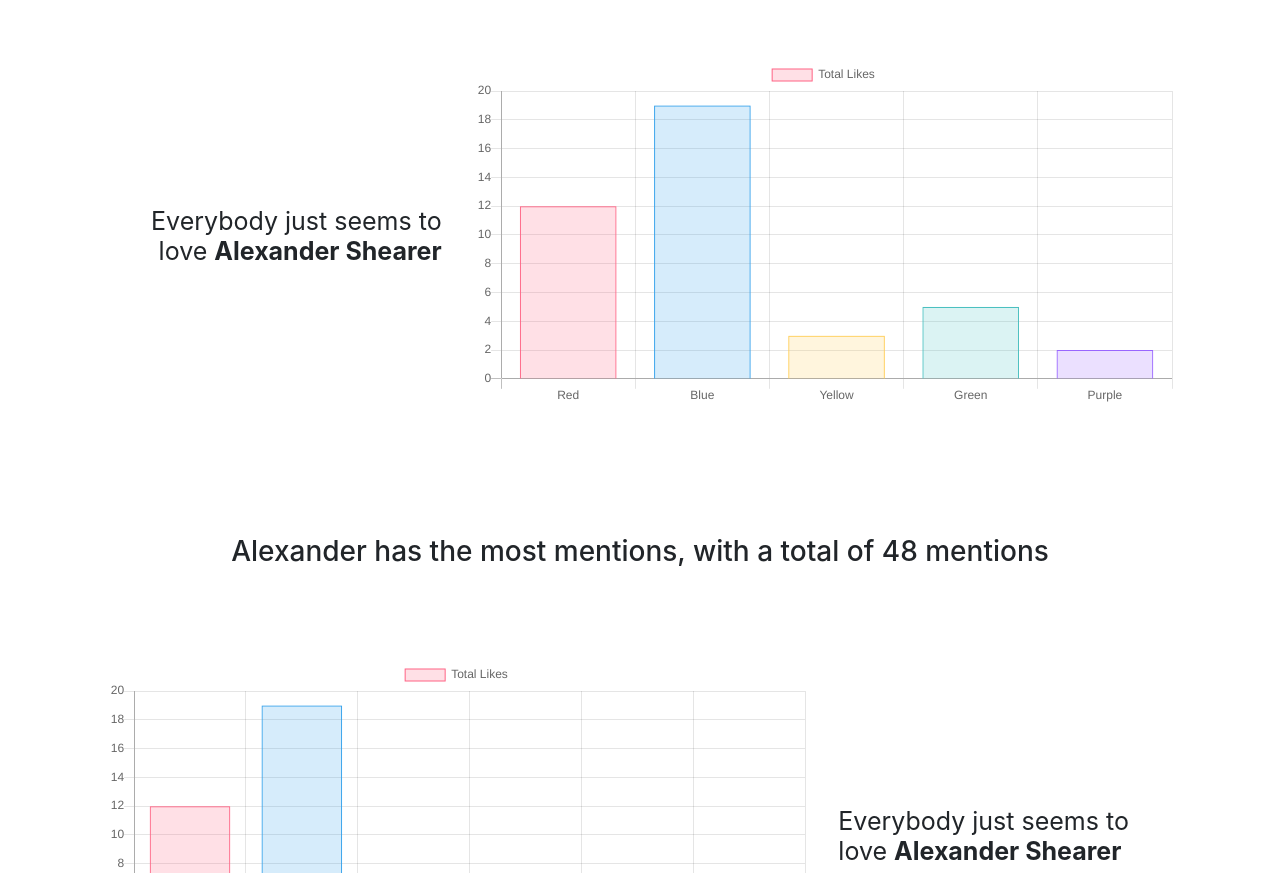
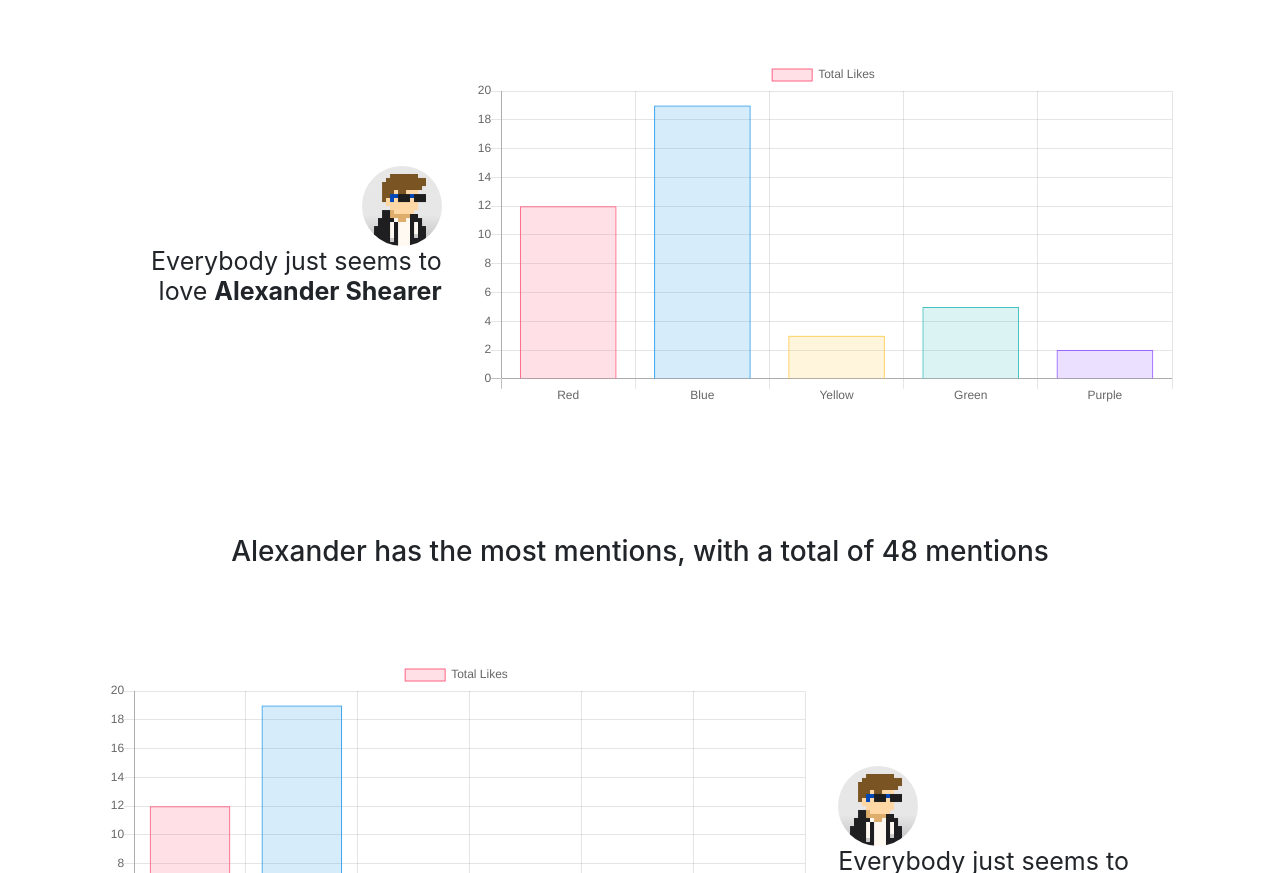
Before and after one commit to ajivoin/groupme-analysis, a website: page charts.html in a window 1280 px wide. Shown: the part 76-949 px from the top of the page. Drawn offline with nearby package versions, Linux system fonts and the light colour scheme.

Commit message:
adds avatar

```diff
--- a/charts.html
+++ b/charts.html
@@ -22,7 +22,8 @@
     <div class="row info-row">
         <div class="col-6 col-md-4 cap-contain">
             <span class="left-caption">
-                Everybody just seems to love <b id="likesLabel">Alexander Shearer</b>
+                <img class= "avatar" src="avatar.jpeg"/>
+                <br/>Everybody just seems to love <b id="likesLabel">Alexander Shearer</b>
             </span>
         </div>
         <div class="col-12 col-md-8 chart"><canvas id="likesChart"></canvas></div>
@@ -42,7 +43,8 @@
         <div class="col-12 col-md-8 chart"><canvas id="myChart2"></canvas></div>
         <div class="col-6 col-md-4 cap-contain">
             <span class="right-caption">
-                Everybody just seems to love <b id="likesLabel">Alexander Shearer</b>
+                <img class= "avatar" src="avatar.jpeg"/>
+                <br/>Everybody just seems to love <b id="likesLabel">Alexander Shearer</b>
             </span>
         </div>
 
--- a/styles.css
+++ b/styles.css
@@ -47,3 +47,9 @@ body {
     line-height: 350px;
     text-align: center;
 }
+
+.avatar {
+    border-radius: 50%;
+    width: 80px;
+    height: 80px;
+}
```
Also changed, not shown: avatar.jpeg (added).
